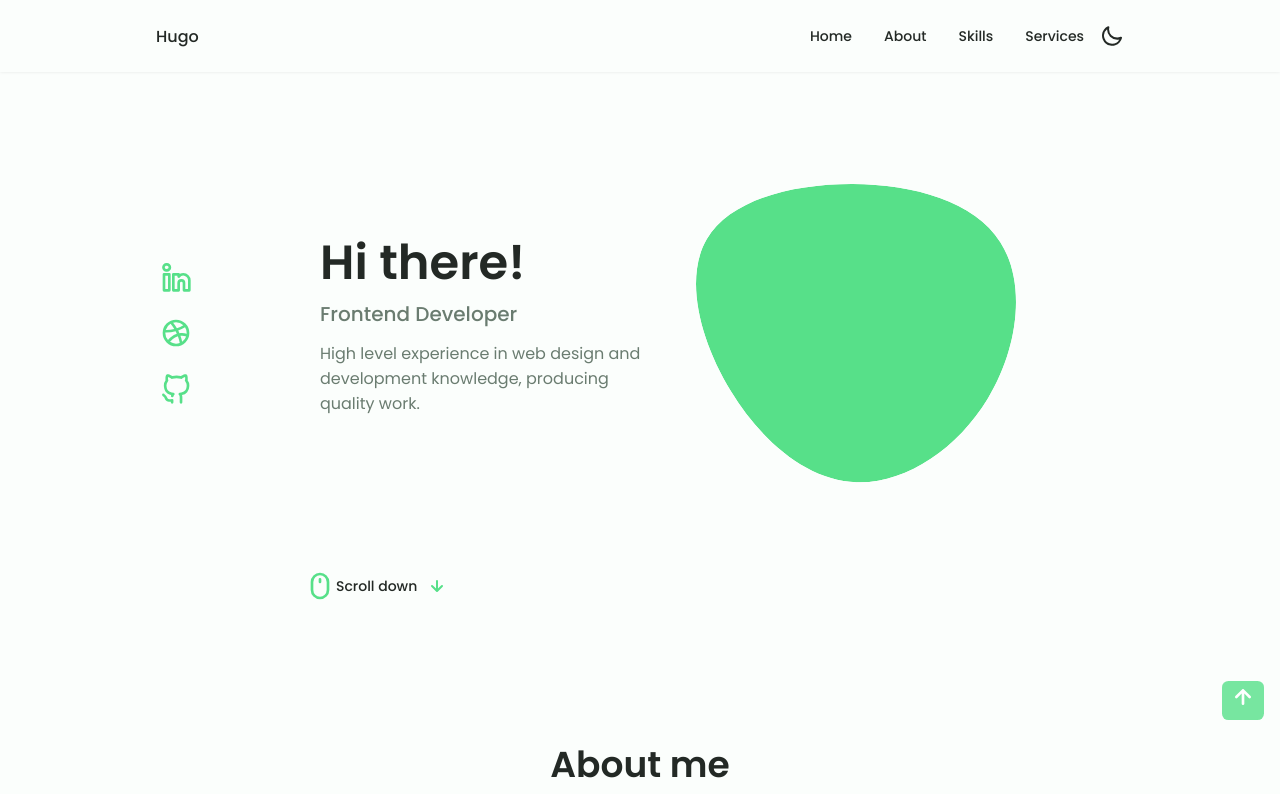
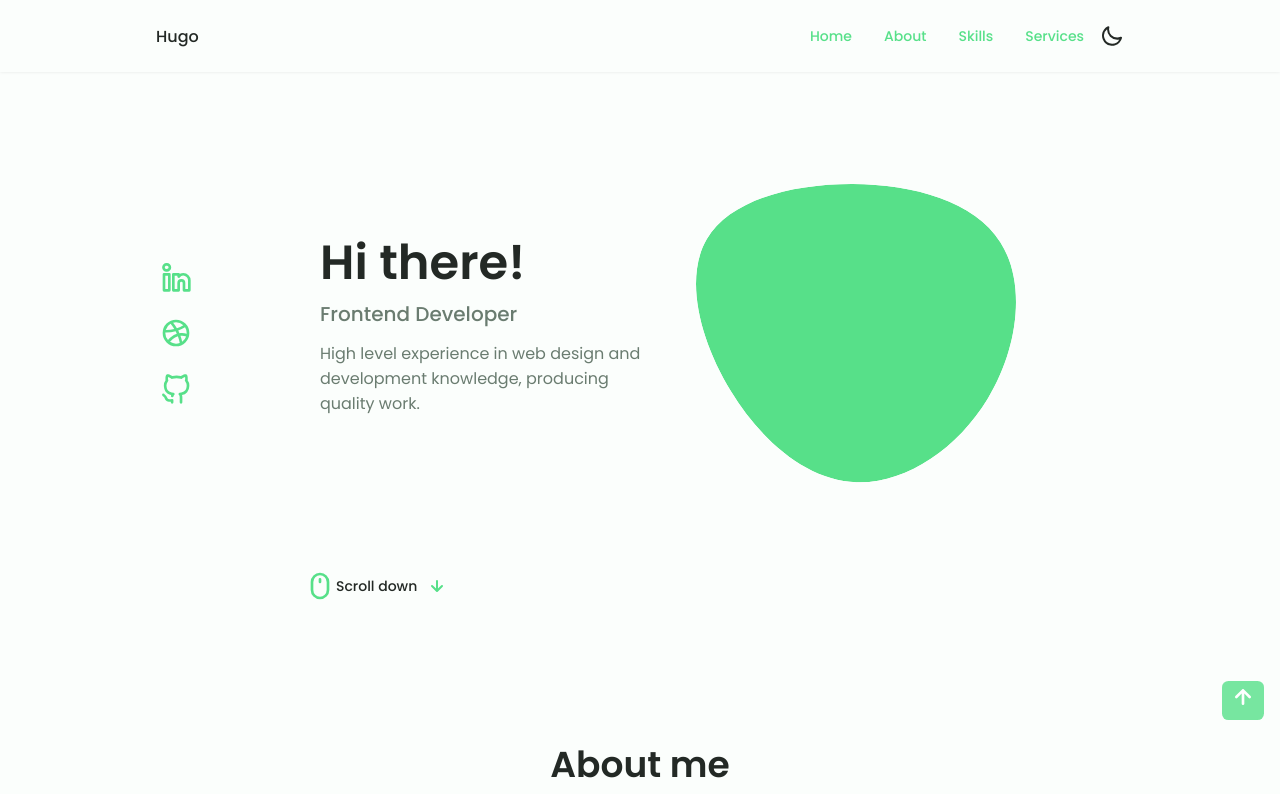
Before and after one commit to hmanzoni/hugoindevworld, a React (Create React App) app: page / in a window 1280 px wide. Shown: the top 794 px of the page. Built offline with nearby package versions, Linux system fonts and the light colour scheme.

Commit message:
re order the classes

```diff
--- a/src/assets/css/header.css
+++ b/src/assets/css/header.css
@@ -6,19 +6,6 @@
   left: 0;
   z-index: var(--z-fixed);
   background-color: var(--body-color);
-}
-
-/* Show menu */
-.show-menu {
-  bottom: 0;
-}
-/* Active Link */
-.active-link {
-  color: var(--first-color);
-}
-/* Change bg header */
-.scroll-header {
-  box-shadow: 0 -1px 4px rgb(0, 0, 0, 0.15);
 }
 
 /*======== Button Dark/Light ========*/
@@ -110,6 +97,19 @@
   color: var(--first-color-alt);
 }
 
+/* Show menu */
+.show-menu {
+  bottom: 0;
+}
+/* Active Link */
+.active-link {
+  color: var(--first-color);
+}
+/* Change bg header */
+.scroll-header {
+  box-shadow: 0 -1px 4px rgb(0, 0, 0, 0.15);
+}
+
 @media screen and (max-width: 350px) {
   .nav__menu {
     padding: 2rem 0.25rem 4rem;
```
